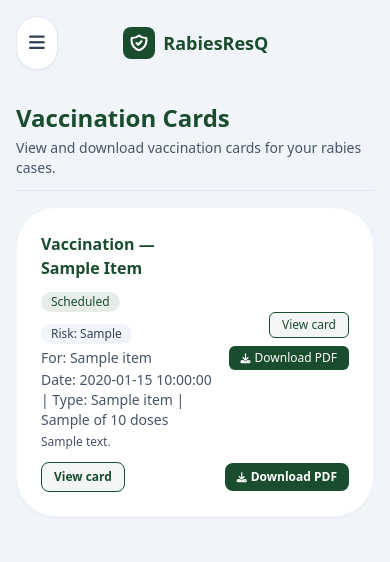
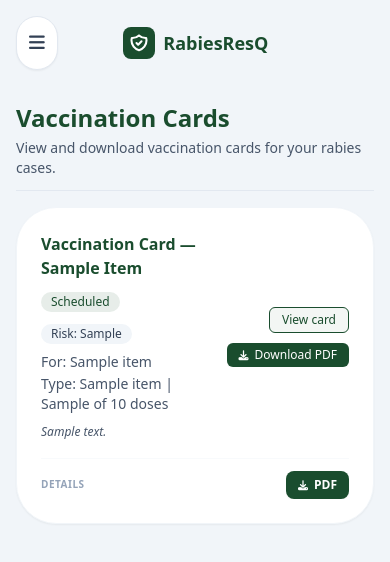
Before and after one commit to Ang3lito/RABIESRESQ, a Flask app: template templates/patient_vaccinations.html in a window 390 px wide. Shown: the top 562 px of the page. Run offline with Flask 2, Linux system fonts and the light colour scheme; the template is opened without the code that fills it: most values are stand-ins (such as "Sample title", 1, 10 or a date in 2020); some libraries are stand-ins or nearby versions.

Commit message:
Update patient vaccinations UI

```diff
--- a/templates/patient_vaccinations.html
+++ b/templates/patient_vaccinations.html
@@ -17,115 +17,123 @@
     {% if vaccination_items %}
     <div class="space-y-4">
       {% for item in vaccination_items %}
-          <!-- Outer card styled like the Appointments list -->
-          <div
+      <!-- Standard anchor tag wrapper to avoid JS parsing errors in IDE -->
+      <a href="{{ url_for('patient_vaccination_card_view', appointment_id=item.appointment_id) }}"
         id="vaccination-card-{{ item.appointment_id }}"
-            class="group relative overflow-hidden rounded-[2.5rem] border border-slate-100 bg-white p-6 shadow-sm transition-all hover:-translate-y-1 hover:shadow-xl sm:p-8 {% if item.case_id in vaccination_highlight_case_ids|default([]) %}ring-2 ring-amber-400 border-amber-300{% endif %}"
-            onclick="window.location.href='{{ url_for('patient_vaccination_card_view', appointment_id=item.appointment_id) }}';">
+        class="group relative block overflow-hidden rounded-[2.5rem] border border-slate-100 bg-white p-6 shadow-sm transition-all hover:-translate-y-1 hover:shadow-xl sm:p-8 {% if item.case_id in vaccination_highlight_case_ids|default([]) %}ring-2 ring-amber-400 border-amber-300{% endif %}">
+
         <div class="flex items-start justify-between gap-4">
           <div class="flex-1 min-w-0">
             <div class="flex flex-wrap items-center gap-3">
               <h2 class="font-semibold text-[#1A4D2E]">
-                    Vaccination &mdash; {{ item.patient_name|namecase }}
+                Vaccination Card &mdash; {{ item.patient_name|namecase }}
               </h2>
               {% if item.status %}
               {% set status_lower = item.status|lower %}
               {% if status_lower in ['cancelled', 'canceled', 'removed'] %}
-                      <span class="inline-flex items-center rounded-full bg-slate-200 px-2.5 py-0.5 text-xs font-medium text-slate-700">
+              <span
+                class="inline-flex items-center rounded-full bg-slate-200 px-2.5 py-0.5 text-xs font-medium text-slate-700">
                 Cancelled
               </span>
               {% elif status_lower in ['completed'] %}
-                      <span class="inline-flex items-center rounded-full bg-[#1A4D2E]/10 px-2.5 py-0.5 text-xs font-medium text-[#1A4D2E]">
+              <span
+                class="inline-flex items-center rounded-full bg-[#1A4D2E]/10 px-2.5 py-0.5 text-xs font-medium text-[#1A4D2E]">
                 Completed
               </span>
               {% elif status_lower in ['pending', 'queued'] %}
-                      <span class="inline-flex items-center rounded-full bg-yellow-100 px-2.5 py-0.5 text-xs font-medium text-yellow-700">
+              <span
+                class="inline-flex items-center rounded-full bg-yellow-100 px-2.5 py-0.5 text-xs font-medium text-yellow-700">
                 Pending
               </span>
               {% else %}
-                      <span class="inline-flex items-center rounded-full bg-[#1A4D2E]/10 px-2.5 py-0.5 text-xs font-medium text-[#1A4D2E]">
+              <span
+                class="inline-flex items-center rounded-full bg-[#1A4D2E]/10 px-2.5 py-0.5 text-xs font-medium text-[#1A4D2E]">
                 Scheduled
               </span>
               {% endif %}
               {% endif %}
+
               {% if item.category_value %}
               {% set category_lower = item.category_value|lower %}
               {% if category_lower == 'category i' %}
-                      <span class="inline-flex items-center rounded-full bg-[#1A4D2E]/10 px-2.5 py-0.5 text-xs font-medium text-[#1A4D2E]">
+              <span
+                class="inline-flex items-center rounded-full bg-[#1A4D2E]/10 px-2.5 py-0.5 text-xs font-medium text-[#1A4D2E]">
                 Risk: {{ item.category_value }}
               </span>
               {% elif category_lower == 'category ii' %}
-                      <span class="inline-flex items-center rounded-full bg-orange-100 px-2.5 py-0.5 text-xs font-medium text-orange-700">
+              <span
+                class="inline-flex items-center rounded-full bg-orange-100 px-2.5 py-0.5 text-xs font-medium text-orange-700">
                 Risk: {{ item.category_value }}
               </span>
               {% elif category_lower == 'category iii' %}
-                      <span class="inline-flex items-center rounded-full bg-red-100 px-2.5 py-0.5 text-xs font-medium text-red-700">
+              <span
+                class="inline-flex items-center rounded-full bg-red-100 px-2.5 py-0.5 text-xs font-medium text-red-700">
                 Risk: {{ item.category_value }}
               </span>
               {% else %}
-                      <span class="inline-flex items-center rounded-full bg-slate-100 px-2.5 py-0.5 text-xs font-medium text-slate-700">
+              <span
+                class="inline-flex items-center rounded-full bg-slate-100 px-2.5 py-0.5 text-xs font-medium text-slate-700">
                 Risk: {{ item.category_value }}
               </span>
               {% endif %}
               {% endif %}
             </div>
 
-                <p class="mt-1 text-sm text-slate-600">
+            <p class="mt-2 text-sm text-slate-600">
               <span class="font-medium">For:</span>
               {{ item.victim_label }}
             </p>
             <p class="mt-0.5 text-sm text-slate-600">
-                  <span class="font-medium">Date:</span> {{ item.appt_date_display or 'N/A' }} |
-                  <span class="font-medium">Type:</span> {{ item.course_label }}{% if item.doses_completed %} | {{ item.doses_completed }} of {{ item.expected_doses }} doses{% endif %}
+              <span class="font-medium">Type:</span> {{ item.course_label }}{% if item.doses_completed %} | {{
+              item.doses_completed }} of {{ item.expected_doses }} doses{% endif %}
             </p>
             {% if item.pre_screening_vaccination_note %}
-                <p class="mt-1 text-xs text-slate-600">{{ item.pre_screening_vaccination_note }}</p>
+            <p class="mt-2 text-xs text-slate-600 italic leading-relaxed">{{ item.pre_screening_vaccination_note }}</p>
             {% endif %}
           </div>
 
           <div class="shrink-0 self-center flex flex-col items-end gap-2">
-                <a
-                  href="{{ url_for('patient_vaccination_card_view', appointment_id=item.appointment_id) }}"
-                  class="inline-flex items-center rounded-md border border-[#1A4D2E] bg-[#1A4D2E]/5 px-3 py-1 text-xs font-medium text-[#1A4D2E] hover:bg-[#1A4D2E]/10"
-                  onclick="event.stopPropagation()"
-                >
+            <div
+              class="inline-flex items-center rounded-md border border-[#1A4D2E] bg-[#1A4D2E]/5 px-3 py-1 text-xs font-medium text-[#1A4D2E] group-hover:bg-[#1A4D2E]/10 transition-colors">
               View card
-                </a>
-                <a
-                  href="{{ url_for('patient_vaccination_card_pdf', appointment_id=item.appointment_id) }}"
-                  class="inline-flex items-center rounded-md bg-[#1A4D2E] px-3 py-1 text-xs font-medium text-white hover:bg-[#1A4D2E]"
-                  onclick="event.stopPropagation()"
-                >
-                  <i class="fa-solid fa-download mr-1 text-[10px]"></i>
+            </div>
+            <!-- Secondary link handled via pointer-events or safe nesting pattern -->
+            <object class="block">
+              <a href="{{ url_for('patient_vaccination_card_pdf', appointment_id=item.appointment_id) }}"
+                class="inline-flex items-center rounded-md bg-[#1A4D2E] px-3 py-1 text-xs font-medium text-white hover:bg-[#1A4D2E]/90 shadow-sm transition-all active:scale-95"
+                onclick="event.stopPropagation()">
+                <i class="fa-solid fa-download mr-1.5 text-[10px]"></i>
                 Download PDF
               </a>
+            </object>
           </div>
         </div>
 
-            <!-- Mobile actions -->
-            <div class="mt-3 flex items-center justify-between gap-2 sm:hidden">
-              <a
-                href="{{ url_for('patient_vaccination_card_view', appointment_id=item.appointment_id) }}"
-                class="inline-flex items-center rounded-lg border border-[#1A4D2E] bg-[#1A4D2E]/5 px-3 py-1.5 text-xs font-semibold text-[#1A4D2E] hover:bg-[#1A4D2E]/10"
-                onclick="event.stopPropagation()"
-              >
-                View card
+        <!-- Mobile Summary Bar -->
+        <div class="mt-4 flex items-center justify-between gap-2 sm:hidden border-t border-slate-50 pt-3">
+          <span class="text-[10px] font-bold uppercase tracking-wider text-slate-400">Details</span>
+          <object class="block">
+            <a href="{{ url_for('patient_vaccination_card_pdf', appointment_id=item.appointment_id) }}"
+              class="inline-flex items-center rounded-lg bg-[#1A4D2E] px-3 py-1.5 text-xs font-semibold text-white shadow-sm"
+              onclick="event.stopPropagation()">
+              <i class="fa-solid fa-download mr-1.5 text-[10px]"></i>
+              PDF
             </a>
-              <a
-                href="{{ url_for('patient_vaccination_card_pdf', appointment_id=item.appointment_id) }}"
-                class="inline-flex items-center rounded-lg bg-[#1A4D2E] px-3 py-1.5 text-xs font-semibold text-white hover:bg-[#1A4D2E]"
-                onclick="event.stopPropagation()"
-              >
-                <i class="fa-solid fa-download mr-1 text-[10px]"></i>
-                Download PDF
+          </object>
+        </div>
       </a>
-            </div>
-          </div>
       {% endfor %}
     </div>
     {% else %}
-        <div class="rounded-xl border border-dashed border-slate-200 bg-slate-50 p-6 text-center text-sm text-slate-600">
-          No vaccination records found yet. Cards appear when the clinic saves a vaccination card or dose schedule, or your pre-screening includes prior rabies vaccination details.
+    <div class="rounded-[2.5rem] border border-dashed border-slate-200 bg-slate-50 p-12 text-center">
+      <div
+        class="mx-auto flex h-16 w-16 items-center justify-center rounded-2xl bg-white text-slate-300 shadow-sm mb-4">
+        <i class="fa-solid fa-syringe text-2xl"></i>
+      </div>
+      <h3 class="text-lg font-bold text-[#1A4D2E]">No vaccination records found</h3>
+      <p class="mt-2 text-sm text-slate-500 max-w-sm mx-auto">
+        Your vaccination cards will appear here once the clinic records your doses or completes your schedule.
+      </p>
     </div>
     {% endif %}
   </div>
```
Lines whose indentation alone changed are shown as unchanged.
